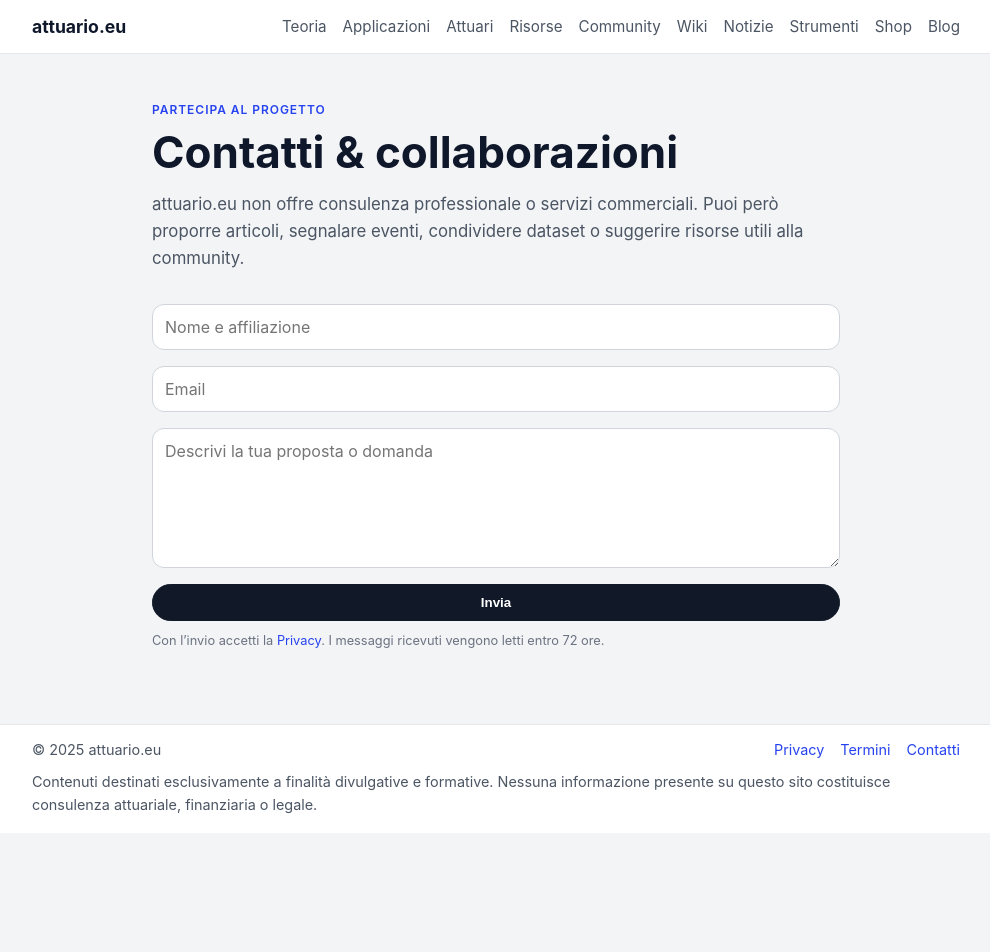
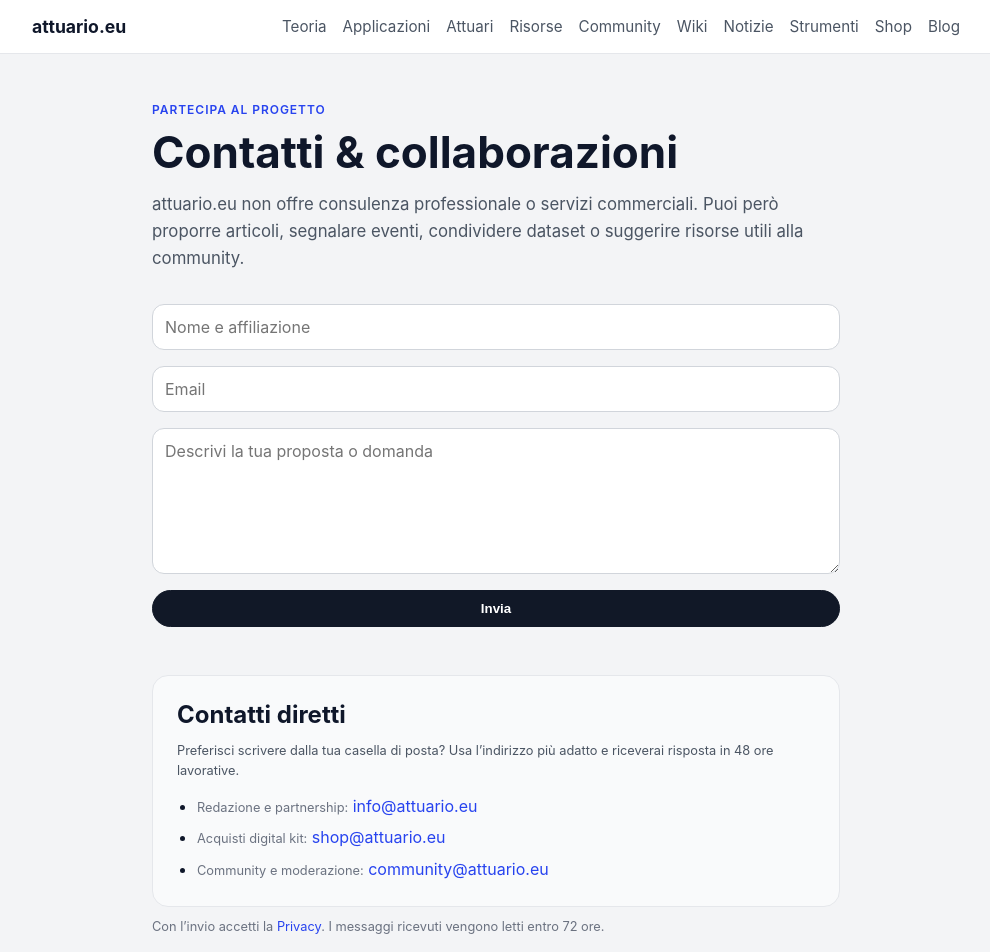
Before and after one commit to pietroscik/attuario-eu, a Next.js app: page /contatti in a window 1280 px wide. Shown: the top 952 px of the page, without its empty margins (144-1134 px from the left). Before the commit the page ends 833 px from the top, so only its background shows below. Built offline with nearby package versions, Linux system fonts and the light colour scheme.

Commit message:
Refine contact page direct addresses

```diff
--- a/pages/community.js
+++ b/pages/community.js
@@ -152,7 +152,9 @@
         <p className="small-print">
           Vuoi proporre un nuovo gruppo o coordinare un workshop? Compila il form nella pagina{" "}
           <Link href="/contatti">Contatti</Link>{" "}
-          specificando obiettivi, target e materiali proposti.
+          specificando obiettivi, target e materiali proposti. In alternativa scrivi a{" "}
+          <a href="mailto:community@attuario.eu">community@attuario.eu</a>{" "}
+          per entrare in contatto con il team di moderazione.
         </p>
       </section>
     </Layout>
--- a/pages/contatti.js
+++ b/pages/contatti.js
@@ -1,6 +1,21 @@
 import Link from "next/link";
 
 import Layout from "../components/Layout";
+
+const CONTACT_METHODS = [
+  {
+    label: "Redazione e partnership",
+    email: "info@attuario.eu",
+  },
+  {
+    label: "Acquisti digital kit",
+    email: "shop@attuario.eu",
+  },
+  {
+    label: "Community e moderazione",
+    email: "community@attuario.eu",
+  },
+];
 
 export default function Contatti() {
   return (
@@ -10,19 +25,49 @@
       intro="attuario.eu non offre consulenza professionale o servizi commerciali. Puoi però proporre articoli, segnalare eventi, condividere dataset o suggerire risorse utili alla community."
       width="narrow"
     >
-      <form action="https://formspree.io/f/your-id" method="POST" className="form-grid">
-        <input className="input" name="nome" placeholder="Nome e affiliazione" required />
-        <input className="input" name="email" type="email" placeholder="Email" required />
+      <form action="https://getform.io/f/akkpxgpa" method="POST" className="form-grid">
+        <input
+          className="input"
+          type="text"
+          name="name"
+          placeholder="Nome e affiliazione"
+          autoComplete="name"
+          required
+        />
+        <input
+          className="input"
+          type="email"
+          name="email"
+          placeholder="Email"
+          autoComplete="email"
+          required
+        />
         <textarea
           className="input"
-          name="messaggio"
+          name="message"
           placeholder="Descrivi la tua proposta o domanda"
+          rows={6}
           required
         />
+        <input type="hidden" name="_gotcha" aria-hidden="true" />
         <button className="button" type="submit">
           Invia
         </button>
       </form>
+      <section className="section info-panel" aria-labelledby="contatti-email">
+        <h2 id="contatti-email">Contatti diretti</h2>
+        <p className="small-print">
+          Preferisci scrivere dalla tua casella di posta? Usa l’indirizzo più adatto e riceverai risposta in 48 ore lavorative.
+        </p>
+        <ul className="list">
+          {CONTACT_METHODS.map(({ label, email }) => (
+            <li key={email}>
+              <span className="small-print">{label}:</span>{" "}
+              <a href={`mailto:${email}`}>{email}</a>
+            </li>
+          ))}
+        </ul>
+      </section>
       <p className="small-print">
         Con l’invio accetti la <Link href="/privacy">Privacy</Link>. I messaggi ricevuti vengono letti entro 72 ore.
       </p>
--- a/pages/shop.js
+++ b/pages/shop.js
@@ -138,6 +138,10 @@
           <Link href="/contatti">Contatti</Link>{" "}
           indicando obiettivi e requisiti funzionali.
         </p>
+        <p>
+          Per assistenza sugli acquisti o per ricevere fattura puoi anche contattarci via email a{" "}
+          <a href="mailto:shop@attuario.eu">shop@attuario.eu</a>.
+        </p>
         <p className="small-print">
           Tutti i materiali sono pensati per fini educativi e divulgativi. Non costituiscono consulenza professionale né sostituiscono le verifiche richieste da regolatori o auditor.
         </p>
```
